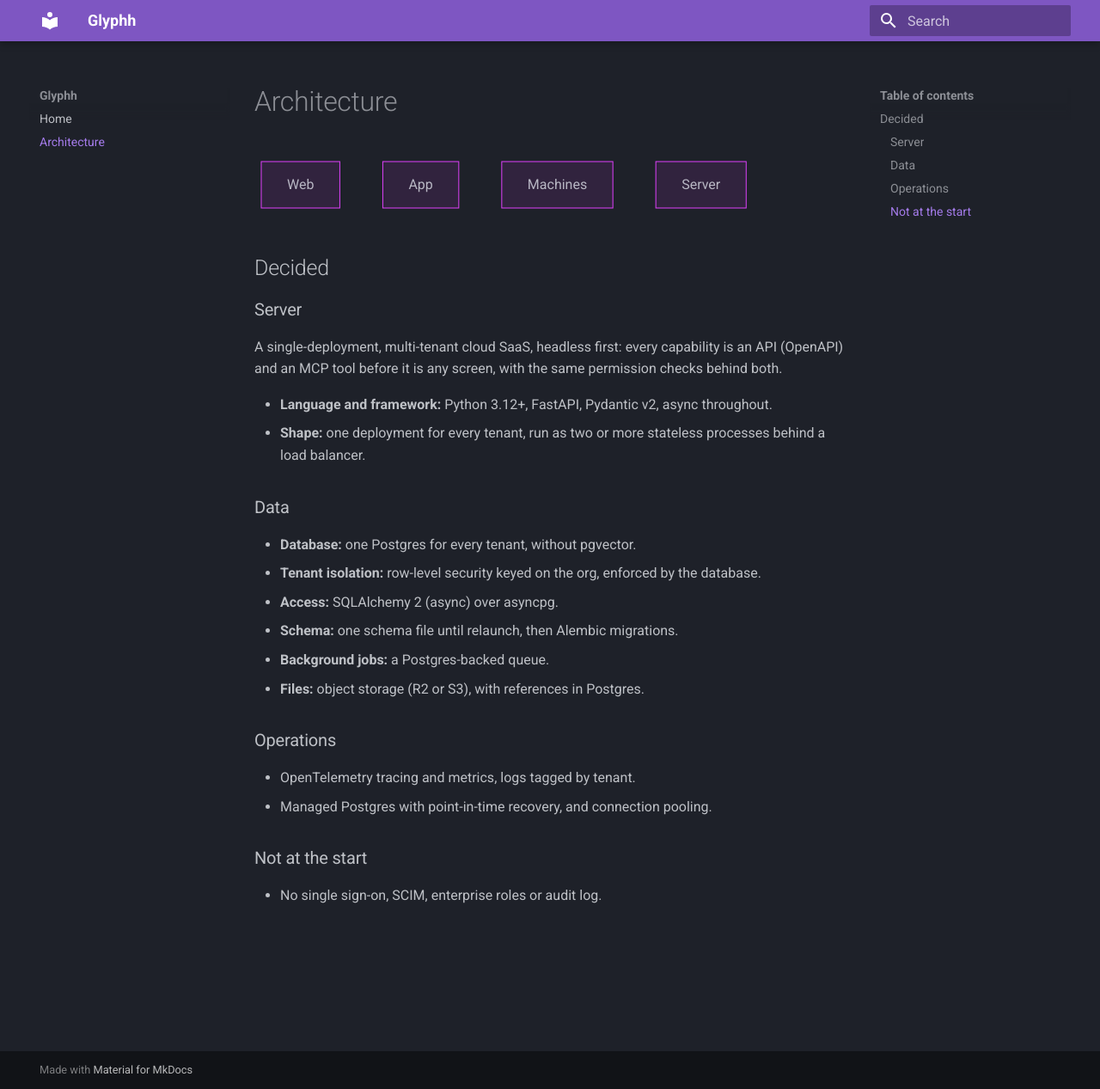
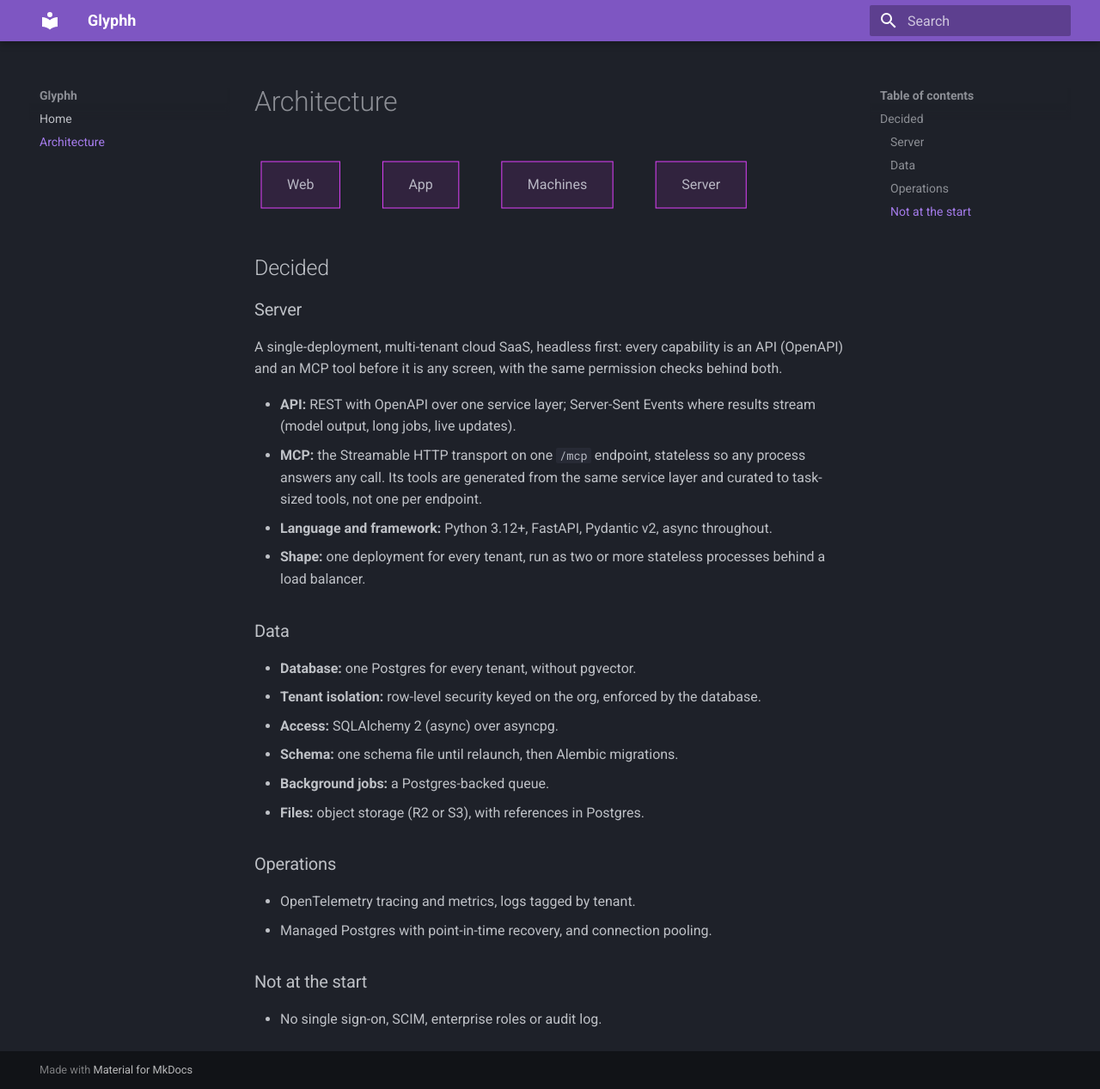
Before and after one commit to glyphh-ai/server, an MkDocs documentation site: the page built from docs/architecture.md, in a window 1280 px wide and 1267 px high. Shown: the whole window at 86% size. Built offline with MkDocs 1.6.1 and Material for MkDocs 9.7.7, drawn with Linux system fonts in a browser that asks for light colours.

Commit message:
Architecture: streaming API and MCP over one service layer
Co-Authored-By: Claude Opus 5.5 <noreply@anthropic.com>

```diff
--- a/docs/architecture.md
+++ b/docs/architecture.md
@@ -13,6 +13,9 @@ flowchart TB
 ### Server
 
 A single-deployment, multi-tenant cloud SaaS, headless first: every capability is an API (OpenAPI) and an MCP tool before it is any screen, with the same permission checks behind both.
+
+- **API:** REST with OpenAPI over one service layer; Server-Sent Events where results stream (model output, long jobs, live updates).
+- **MCP:** the Streamable HTTP transport on one `/mcp` endpoint, stateless so any process answers any call. Its tools are generated from the same service layer and curated to task-sized tools, not one per endpoint.
 
 - **Language and framework:** Python 3.12+, FastAPI, Pydantic v2, async throughout.
 - **Shape:** one deployment for every tenant, run as two or more stateless processes behind a load balancer.
```
